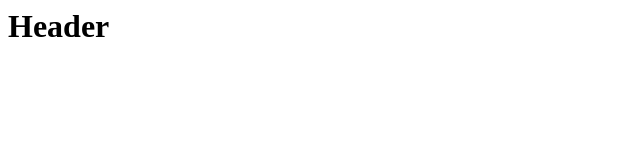
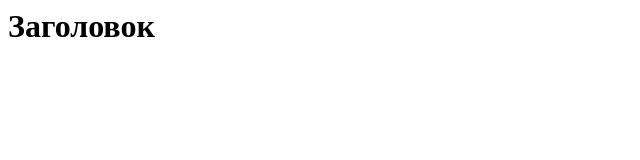
Before and after one commit to L0676812550/GetHub-for-Study, a plain HTML site: page index.html in a window 1280 px wide. Shown: the whole page, without its empty margins (0-640 px from the left). Drawn offline with Linux system fonts and the light colour scheme.

Commit message:
Заміна назви на Заголовок
Так наглядніше

```diff
--- a/index.html
+++ b/index.html
@@ -9,6 +9,6 @@
 </head>
 <body>
 
-    <h1>Header</h1>
+    <h1>Заголовок</h1>
 </body>
 </html>
```
